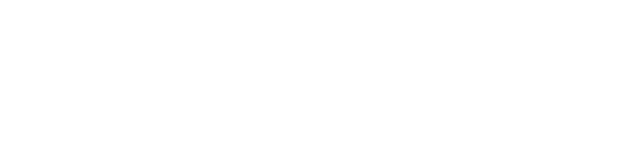
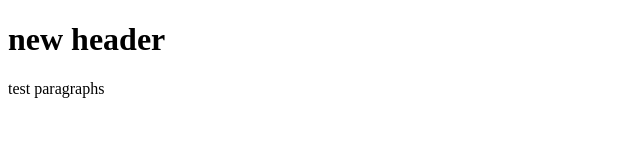
Before and after one commit to Lahirulakshan129/test, a plain HTML site: page index.html in a window 1280 px wide. Shown: the whole page, without its empty margins (0-640 px from the left). Drawn offline with Linux system fonts and the light colour scheme.

Commit message:
chnages added 2ndly

```diff
--- a/index.html
+++ b/index.html
@@ -1,3 +1,11 @@
 <!DOCTYPE html>
 <html>
+    <h1>
+        new header
+    </h1>
+    <body>
+        <p>
+            test paragraphs
+        </p>
+    </body>
     </html>
```
